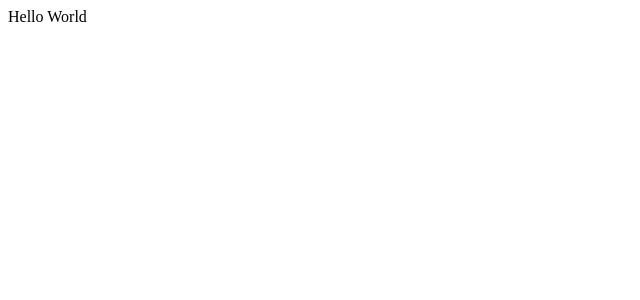
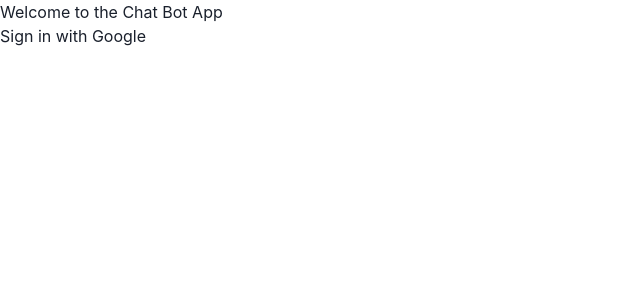
Before and after one commit to Pranav132/vc4h-ragllm-chatbot, a React (Vite) app in the folder my-chatbot-app/: page / in a window 1280 px wide. Shown: the top 300 px of the page, without its empty margins (0-640 px from the left). Built offline with nearby package versions, Linux system fonts and the light colour scheme.

Commit message:
basic auth using firebase

```diff
--- a/my-chatbot-app/src/App.jsx
+++ b/my-chatbot-app/src/App.jsx
@@ -1,10 +1,16 @@
+import { BrowserRouter as Router, Routes, Route } from 'react-router-dom';
+import AuthScreen from './screens/AuthScreen';
+import ChatScreen from './screens/ChatScreen';
+
 function App() {
-
   return (
-    <>
-      Hello World
-    </>
-  )
+    <Router>
+      <Routes>
+        <Route path="/" element={<AuthScreen />} />
+        <Route path="/chat" element={<ChatScreen />} />
+      </Routes>
+    </Router>
+  );
 }
 
-export default App
+export default App;
--- /dev/null
+++ b/my-chatbot-app/src/Providers/AuthService.jsx
@@ -0,0 +1,16 @@
+// src/Providers/AuthService.js
+import { auth, provider } from '../firebase';
+import { signInWithPopup } from 'firebase/auth';
+
+export const signInWithGoogle = () => {
+  signInWithPopup(auth, provider)
+    .then((result) => {
+      // This gives you a Google Access Token. You can use it to access Google APIs.
+      console.log(result);
+      window.location = "/chat" // Redirect to chat screen on success
+    })
+    .catch((error) => {
+      // Handle Errors here.
+      console.error("Authentication error", error);
+    });
+};
--- /dev/null
+++ b/my-chatbot-app/src/firebase.js
@@ -0,0 +1,21 @@
+// src/firebase.js
+import { initializeApp } from 'firebase/app';
+import { getAuth, GoogleAuthProvider } from 'firebase/auth';
+
+const firebaseConfig = {
+    apiKey: "AIzaSyBXWJCcVHu_gHNn7ec1ILqhlK5TUGPMiLw",
+    authDomain: "ragllm-chatbot-vc4h.firebaseapp.com",
+    projectId: "ragllm-chatbot-vc4h",
+    storageBucket: "ragllm-chatbot-vc4h.appspot.com",
+    messagingSenderId: "726311774821",
+    appId: "1:726311774821:web:2691818fc20923c715b48c"
+  };
+
+const app = initializeApp(firebaseConfig);
+const auth = getAuth(app);
+const provider = new GoogleAuthProvider();
+provider.setCustomParameters({
+  'hd': 'ashoka.edu.in'  // Restricts to your educational domain
+});
+
+export { auth, provider };
--- a/my-chatbot-app/src/main.jsx
+++ b/my-chatbot-app/src/main.jsx
@@ -1,9 +1,12 @@
-import React from 'react'
-import ReactDOM from 'react-dom/client'
-import App from './App.jsx'
+import { ChakraProvider } from '@chakra-ui/react';
+import React from 'react';
+import ReactDOM from 'react-dom/client';
+import App from './App';
 
 ReactDOM.createRoot(document.getElementById('root')).render(
   <React.StrictMode>
-    <App />
-  </React.StrictMode>,
-)
+    <ChakraProvider>
+      <App />
+    </ChakraProvider>
+  </React.StrictMode>
+);
--- /dev/null
+++ b/my-chatbot-app/src/screens/AuthScreen.jsx
@@ -0,0 +1,12 @@
+import { signInWithGoogle } from '../Providers/AuthService'; // Adjust path if necessary
+
+function AuthScreen() {
+  return (
+    <div>
+      <h1>Welcome to the Chat Bot App</h1>
+      <button onClick={signInWithGoogle}>Sign in with Google</button>
+    </div>
+  );
+}
+
+export default AuthScreen;
--- /dev/null
+++ b/my-chatbot-app/src/screens/ChatScreen.jsx
@@ -0,0 +1,10 @@
+function ChatScreen() {
+  return (
+    <div>
+      <h1>Chat Screen</h1>
+      <p>This is where the chat will happen.</p>
+    </div>
+  );
+}
+
+export default ChatScreen;
```
Also changed, not shown: my-chatbot-app/package.json (+7 -1 lines), 1 other file (tests, documents, lock files or other folders).
